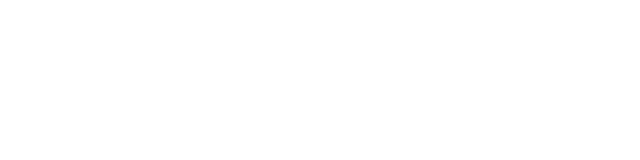
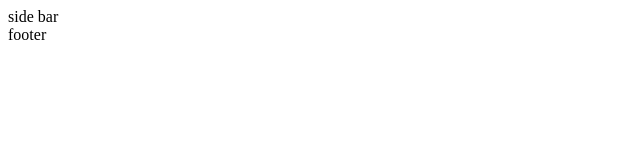
Before and after one commit to mawebcoder/codestoon_panel_vue, a Vue app: page /panel in a window 1280 px wide. Shown: the top 160 px of the page, without its empty margins (0-640 px from the left). Built offline with nearby package versions, Linux system fonts and the light colour scheme.

Commit message:
add sidebar and footer layout to project

```diff
--- /dev/null
+++ b/src/layouts/Footer.vue
@@ -0,0 +1,13 @@
+<template>
+<div>footer</div>
+</template>
+
+<script>
+export default {
+  name: "Footer"
+}
+</script>
+
+<style scoped>
+
+</style>
--- /dev/null
+++ b/src/layouts/Sidebar.vue
@@ -0,0 +1,15 @@
+<template>
+<div>
+  side bar
+</div>
+</template>
+
+<script>
+export default {
+  name: "Sidebar"
+}
+</script>
+
+<style scoped>
+
+</style>
--- a/src/views/Panel.vue
+++ b/src/views/Panel.vue
@@ -1,12 +1,23 @@
 <template>
   <div>
+
+    <Sidebar/>
+
     <router-view></router-view>
+
+    <Footer/>
+
   </div>
 </template>
 
 <script>
+
 export default {
-  name: "Panel"
+  name: "Panel",
+  components:{
+    Sidebar:()=>import('../layouts/Sidebar'),
+    Footer:()=>import('../layouts/Footer')
+  }
 }
 </script>
 
```
